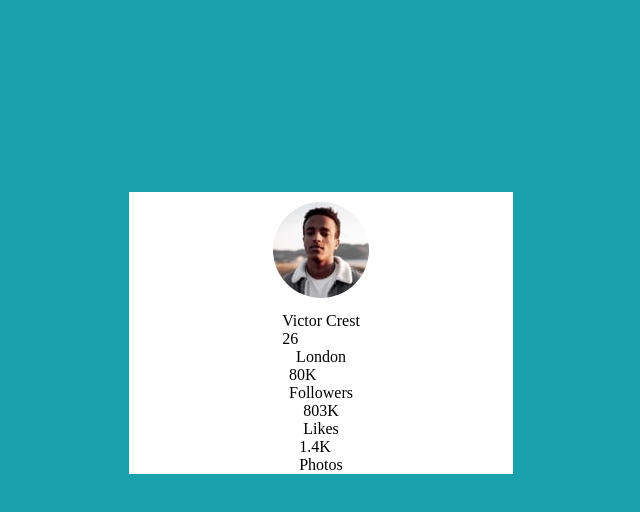
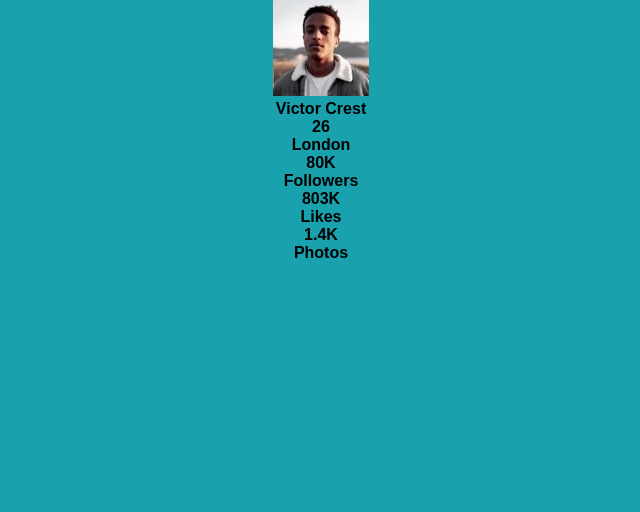
Before and after one commit to lucasGaetano/profile-card-component-main, a plain HTML site: page index.html in a window 1280 px wide. Shown: the whole page, without its empty margins (319-959 px from the left). Drawn offline with Linux system fonts and the light colour scheme.

Commit message:
Recomeçando a estilização - Adicionando a fonte ao projeto, a cor de fundo e o alinhamento geral

```diff
--- a/src/css/style.css
+++ b/src/css/style.css
@@ -1,15 +1,8 @@
-body {
-    background-color:hsl(185, 75%, 39%);
+@import url('https://fonts.googleapis.com/css2?family=Kumbh+Sans:wght@100..900&display=swap');
+
+* {
+    background-color: hsl(185, 75%, 39%);
+    text-align: center;
+    font-weight: bold;
+    font-family: "Kumbh", sans-serif;
 }
-.container {
-    background-color: white;
-    display: flex;
-    justify-content: center;
-    flex-direction: column;
-    align-items: center;
-    margin: 15% 35%;
-}
-.foto-perfil img{
-    margin: 10px;
-    border-radius: 50px;
-}
```
